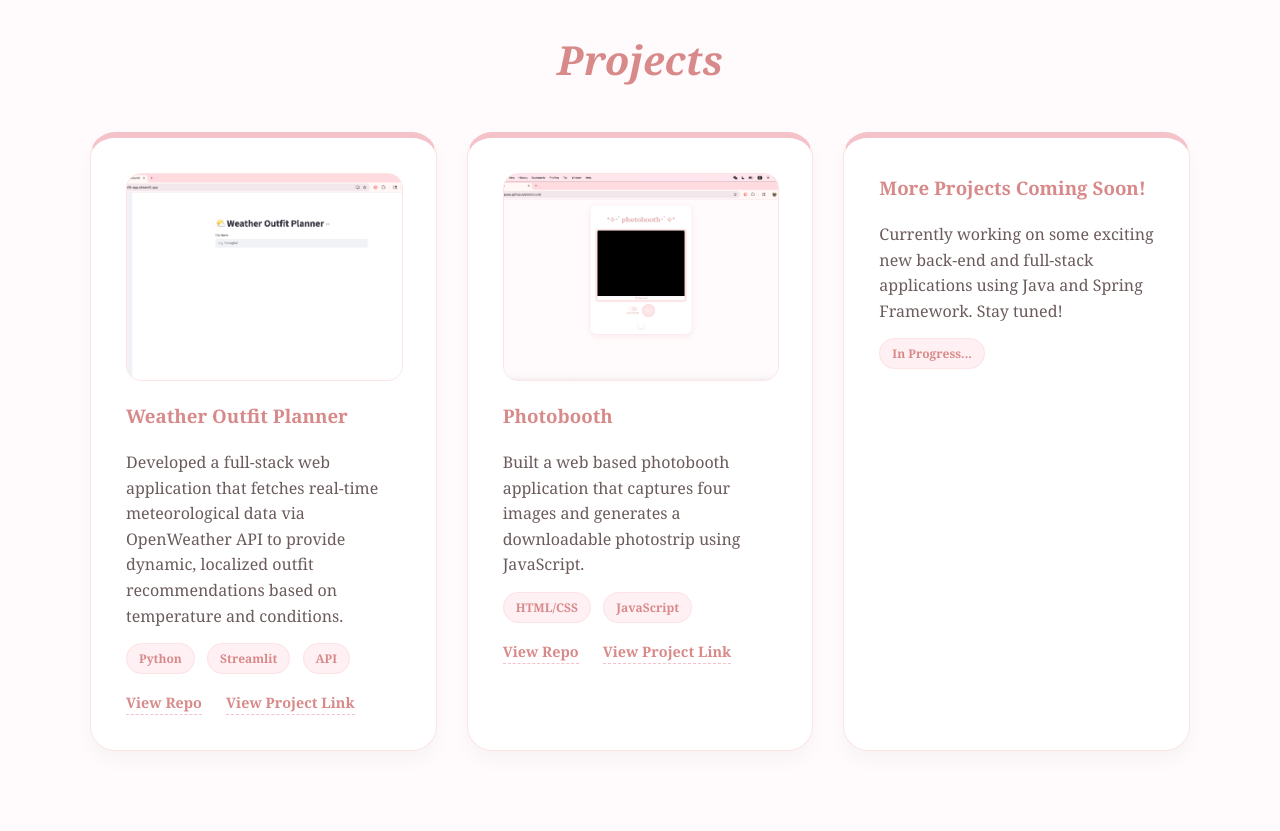
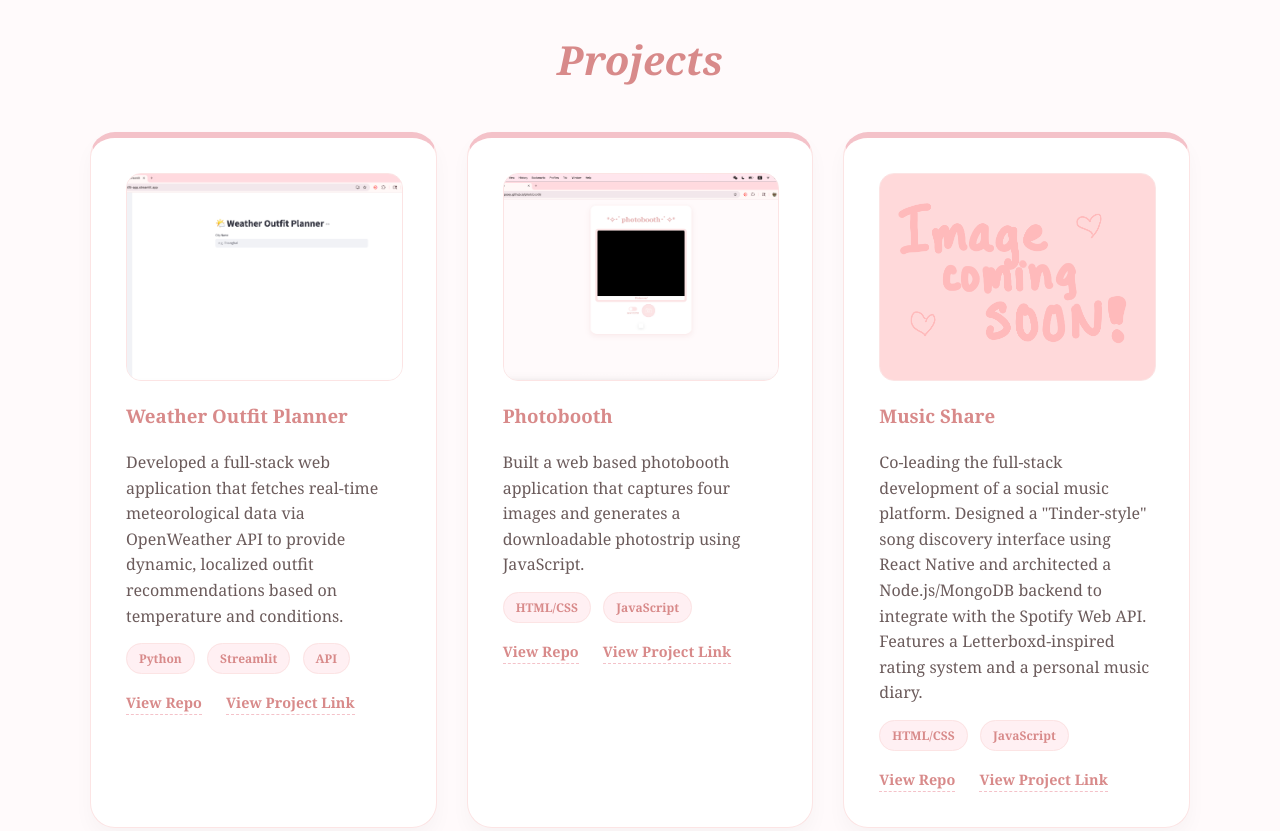
Before and after one commit to elsagooey/elsagooey.github.io, a plain HTML site: page index.html in a window 1280 px wide. Shown: the part 4840-5671 px from the top of the page. Drawn offline with Linux system fonts and the light colour scheme.

Commit message:
update proj section

```diff
--- a/index.html
+++ b/index.html
@@ -205,6 +205,28 @@
                         </div>
                     </div>
                 </div>
+
+                <div class="project-card">
+                    <div class="project-image">
+                        <img src="images/comingsoon.png" alt="Photobooth">
+                    </div>
+                    <div class="project-content">
+                        <h3>Music Share</h3>
+                        <p>Co-leading the full-stack development of a social music platform.
+                            Designed a "Tinder-style" song discovery interface using React Native
+                            and architected a Node.js/MongoDB backend to integrate with the Spotify Web API.
+                            Features a Letterboxd-inspired rating system and a personal music diary.</p>
+                        <div class="tags">
+                            <span>HTML/CSS</span> <span>JavaScript</span>
+                        </div>
+                        <div class="project-links">
+                            <a href="https://github.com/elsagooey/photobooth" target="_blank" class="btn-small">View Repo</a>
+                            <a href="https://elsagooey.github.io/photobooth/" target="_blank" class="btn-small">View Project Link</a>
+                        </div>
+                    </div>
+                </div>
+
+
                 <div class="project-card coming-soon">
                     <div class="project-content">
                         <h3>More Projects Coming Soon!</h3>
```
Also changed, not shown: images/comingsoon.png (added).
